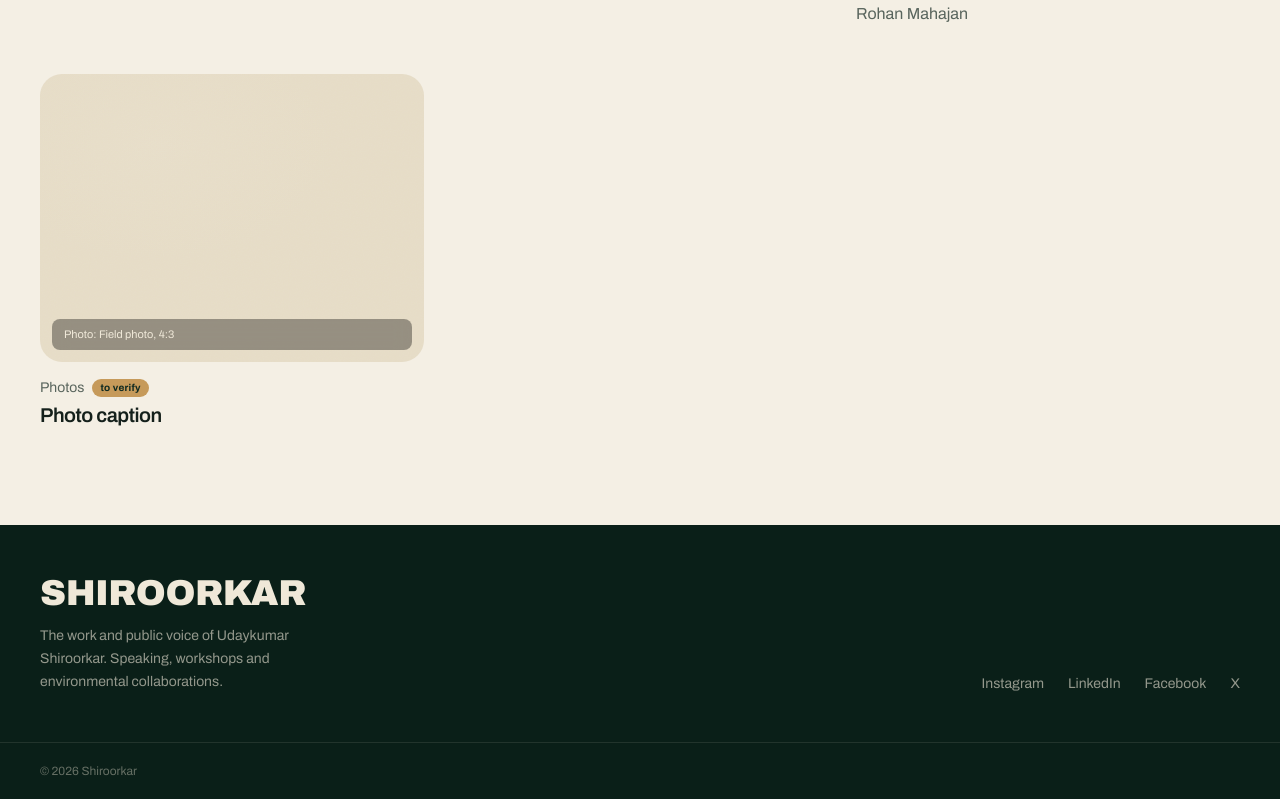
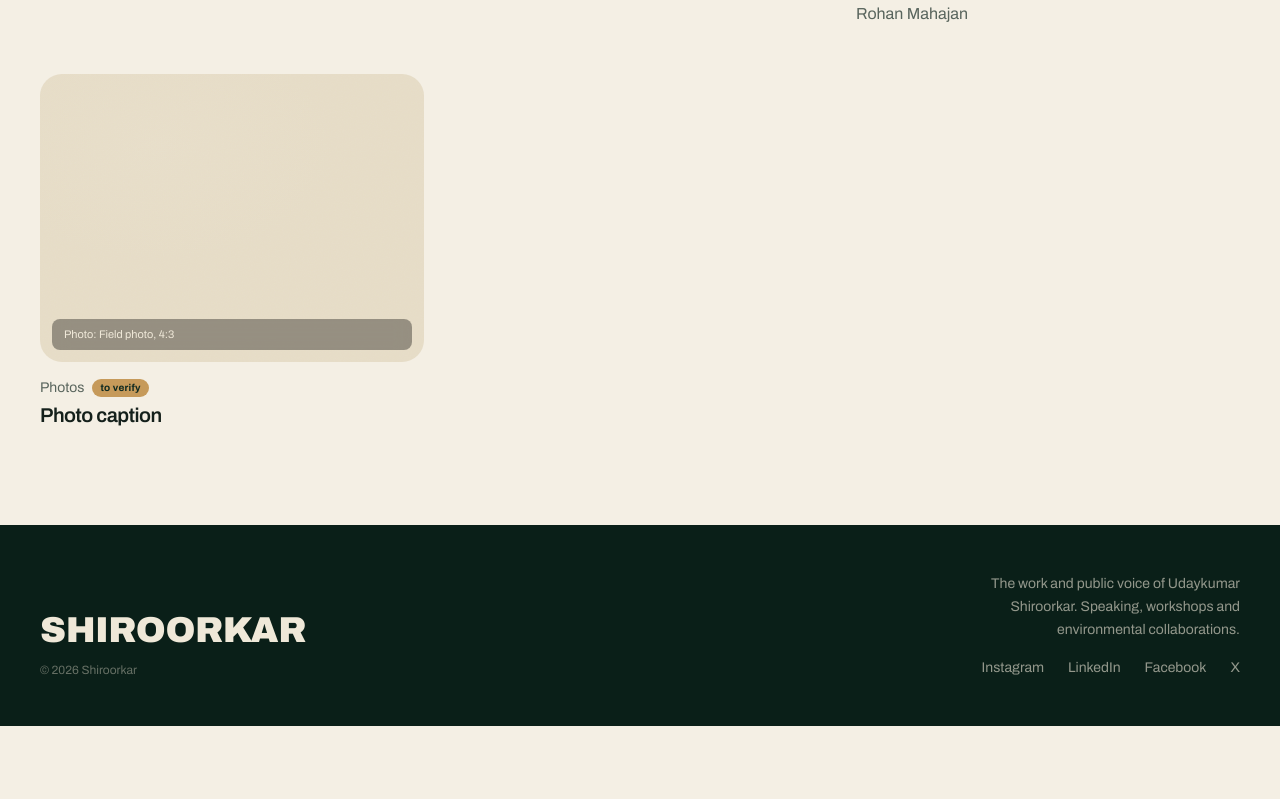
Before and after one commit to vaibhavshiroorkar/shiroorkar, a Next.js app: page /media in a window 1280 px wide. Shown: the part 3135-3934 px from the top of the page. After the commit the page ends 3861 px from the top, so only its background shows below. Built offline with nearby package versions, Linux system fonts and the light colour scheme; no server answers.

Commit message:
Footer: copyright under the logo, description above the socials on the right

```diff
--- a/components/site/Footer.tsx
+++ b/components/site/Footer.tsx
@@ -15,12 +15,16 @@ export function Footer() {
           <Link href="/" className="display text-4xl text-cream" aria-label="Shiroorkar, home">
             Shiroorkar
           </Link>
-          <p className="mt-3 max-w-xs leading-relaxed">
+          <p className="mt-3 text-xs text-cream/40">
+            &copy; <Year /> Shiroorkar
+          </p>
+        </div>
+        <div className="md:text-right">
+          <p className="max-w-xs leading-relaxed md:ml-auto">
             The work and public voice of {site.person}. Speaking, workshops and environmental
             collaborations.
           </p>
-        </div>
-        <ul className="flex gap-6">
+          <ul className="mt-4 flex flex-wrap gap-x-6 gap-y-2 md:justify-end">
             {site.socials.map((s) => (
               <li key={s.url}>
                 <a href={s.url} target="_blank" rel="noopener noreferrer" className="hover:text-cream">
@@ -30,9 +34,7 @@ export function Footer() {
             ))}
           </ul>
         </div>
-      <p className="shell border-t border-cream/10 py-5 text-xs text-cream/40">
-        &copy; <Year /> Shiroorkar
-      </p>
+      </div>
     </footer>
   );
 }
```
Lines whose indentation alone changed are shown as unchanged.
